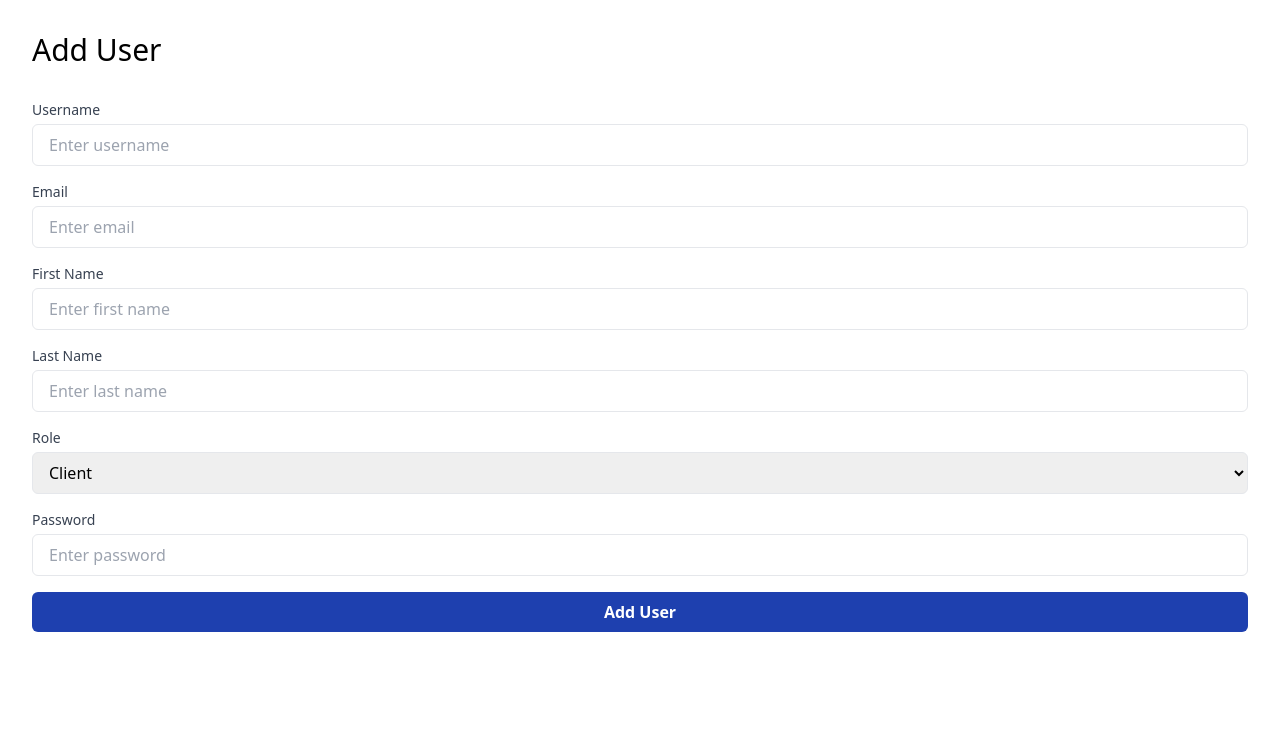
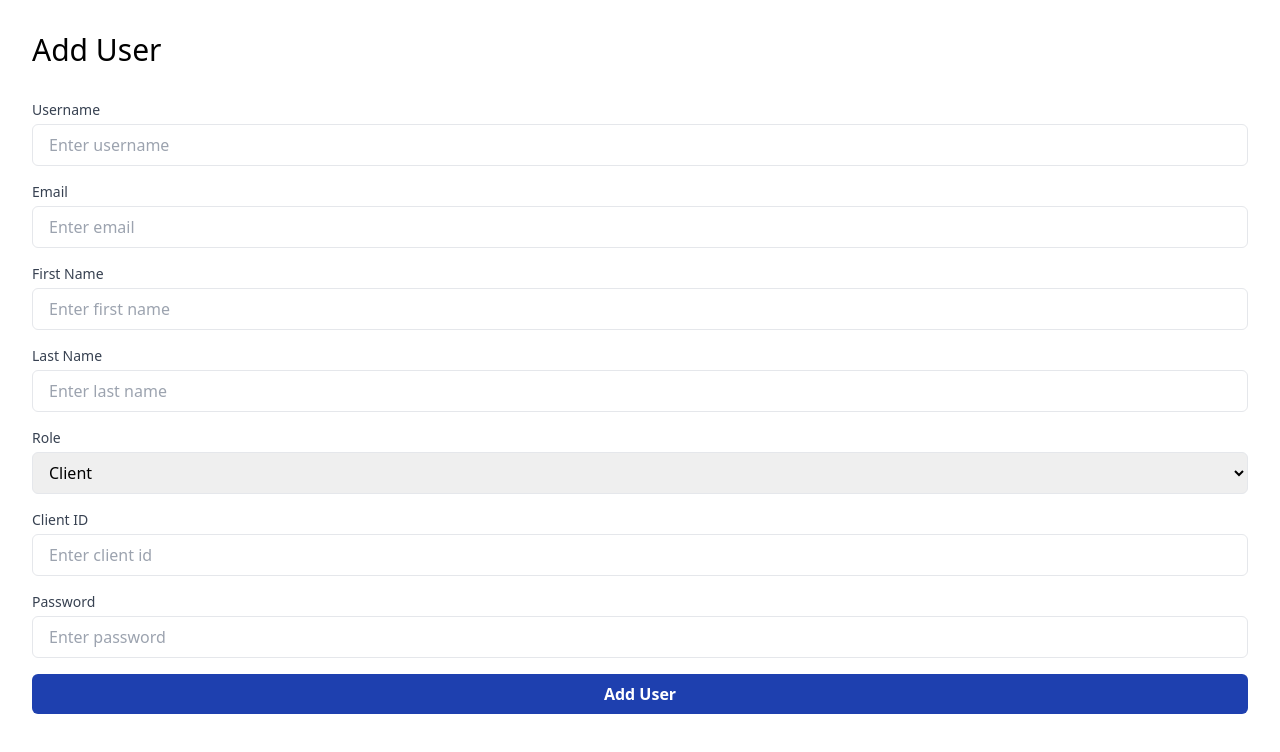
Before and after one commit to camscottFS/app.omniralmedia.com, a React (Create React App) app in the folder frontend/: page /users/add in a window 1280 px wide. Shown: the top 752 px of the page. Built offline with nearby package versions, Linux system fonts and the light colour scheme.

Commit message:
Update Register.tsx

```diff
--- a/frontend/src/components/register/Register.tsx
+++ b/frontend/src/components/register/Register.tsx
@@ -17,6 +17,7 @@ const Register: React.FC<RegisterProps> = ({ user }) => {
   const [emailInput, setEmailInput] = useState('');
   const [password, setPassword] = useState('');
   const [roleId, setRoleId] = useState('2');
+  const [clientId, setClientId] = useState('');
   const [error, setError] = useState('');
   const [success, setSuccess] = useState('');
 
@@ -43,6 +44,7 @@ const Register: React.FC<RegisterProps> = ({ user }) => {
           email: emailInput,
           password,
           roleId: parseInt(roleId, 10),
+          clientId: parseInt(clientId, 10),
         },
         {
           headers: {
@@ -59,6 +61,7 @@ const Register: React.FC<RegisterProps> = ({ user }) => {
       setEmailInput('');
       setPassword('');
       setRoleId('2');
+      setClientId('');
     } catch (error: any) {
       if (error.response && error.response.data && error.response.data.message) {
         setError(error.response.data.message);
@@ -146,6 +149,22 @@ const Register: React.FC<RegisterProps> = ({ user }) => {
             <option value="1">Admin</option>
           </select>
         </div>
+        {roleId === '2' && (
+          <div>
+            <label htmlFor="clientId" className="block text-sm font-medium text-gray-700">
+              Client ID
+            </label>
+            <input
+              type="text"
+              id="clientId"
+              className="w-full px-4 py-2 mt-1 border rounded-md focus:outline-none focus:ring-2 focus:ring-blue-500"
+              placeholder="Enter client id"
+              value={lastName}
+              onChange={(e) => setClientId(e.target.value)}
+              required
+            />
+          </div>
+        )}
         <div>
           <label htmlFor="password" className="block text-sm font-medium text-gray-700">
             Password
```
